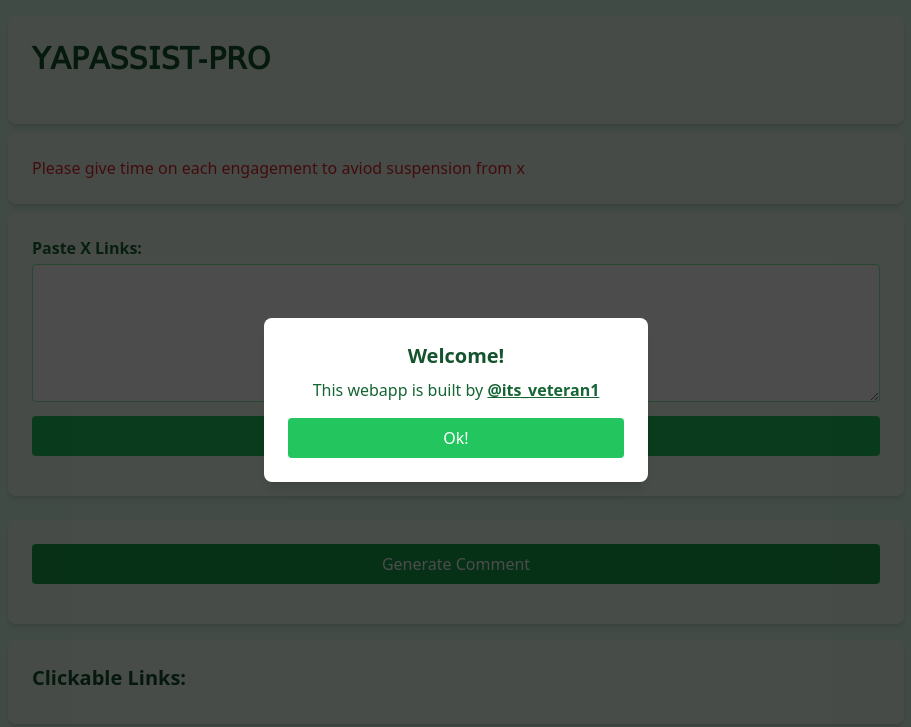
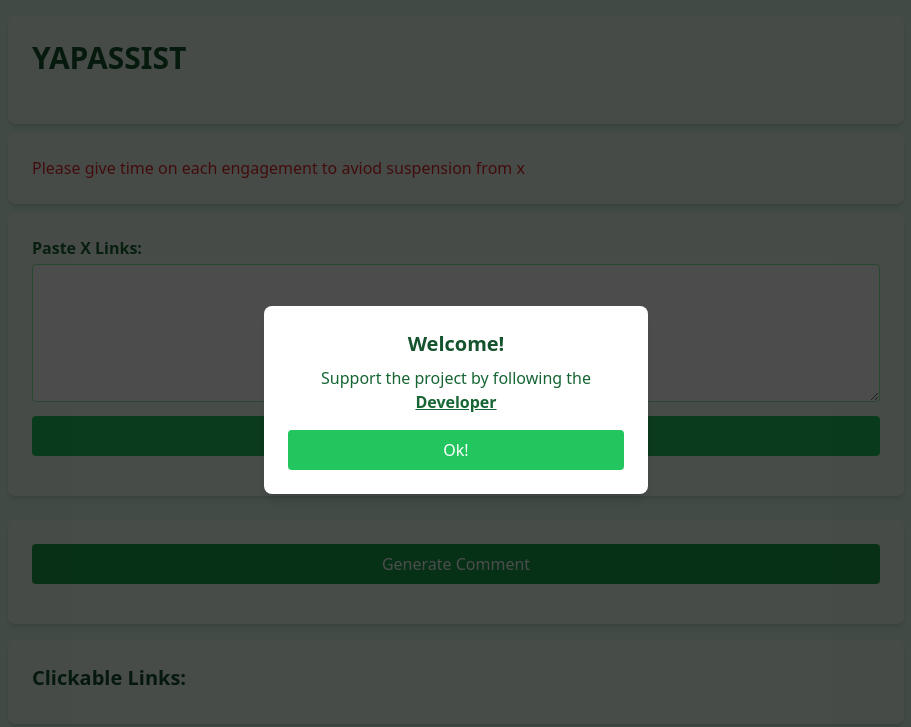
Before and after one commit to Veteranalpha/YAPASSIST, a website: page public/index.html in a window 1280 px wide. Shown: the whole page, without its empty margins (184-1095 px from the left). Drawn offline with nearby package versions, Linux system fonts and the light colour scheme.

Commit message:
more on ux

```diff
--- a/public/index.html
+++ b/public/index.html
@@ -6,8 +6,11 @@
     <title>Yap Assist Pro</title>
     <script src="https://cdn.tailwindcss.com"></script>
     <link rel="stylesheet" href="input.css" />
+    <link rel="preconnect" href="https://fonts.googleapis.com">
+<link rel="preconnect" href="https://fonts.gstatic.com" crossorigin>
+<link href="https://fonts.googleapis.com/css2?family=Poppins:ital,wght@0,100;0,200;0,300;0,400;0,500;0,600;0,700;0,800;0,900;1,100;1,200;1,300;1,400;1,500;1,600;1,700;1,800;1,900&display=swap" rel="stylesheet">
   </head>
-  <body class="bg-green-100 min-h-screen p-4 flex flex-col items-center">
+  <body class="bg-green-100 min-h-screen p-4 flex flex-col items-center .Poppins-black">
     <!-- Welcome modal (hidden by default) -->
     <div
       id="welcome-modal"
@@ -18,12 +21,12 @@
       >
         <h2 class="text-xl font-bold mb-2 text-green-900">Welcome!</h2>
         <p class="mb-4 text-green-800">
-          This webapp is built by
+          Support the project by following the
           <a
             href="https://x.com/its_veteran1"
             target="_blank"
             class="font-semibold underline"
-            >@its_veteran1</a
+            >Developer</a
           >
         </p>
         <button
@@ -41,9 +44,11 @@
     <div class="inline-flex items-center">
 
   <h1
-        class="text-xl sm:text-3xl font-bold mb-2 sm:mb-6 text-green-900 text-center"
+        class="text-xl sm:text-3xl font-bold mb-2 sm:mb-6 text-green-900 text-center .poppins-extrabold"
       >
-        𝖸𝖠𝖯𝖠𝖲𝖲𝖨𝖲𝖳-𝖯𝖱𝖮
+        YAPASSIST
+
+
       </h1>
     </div>
     </div>
```
